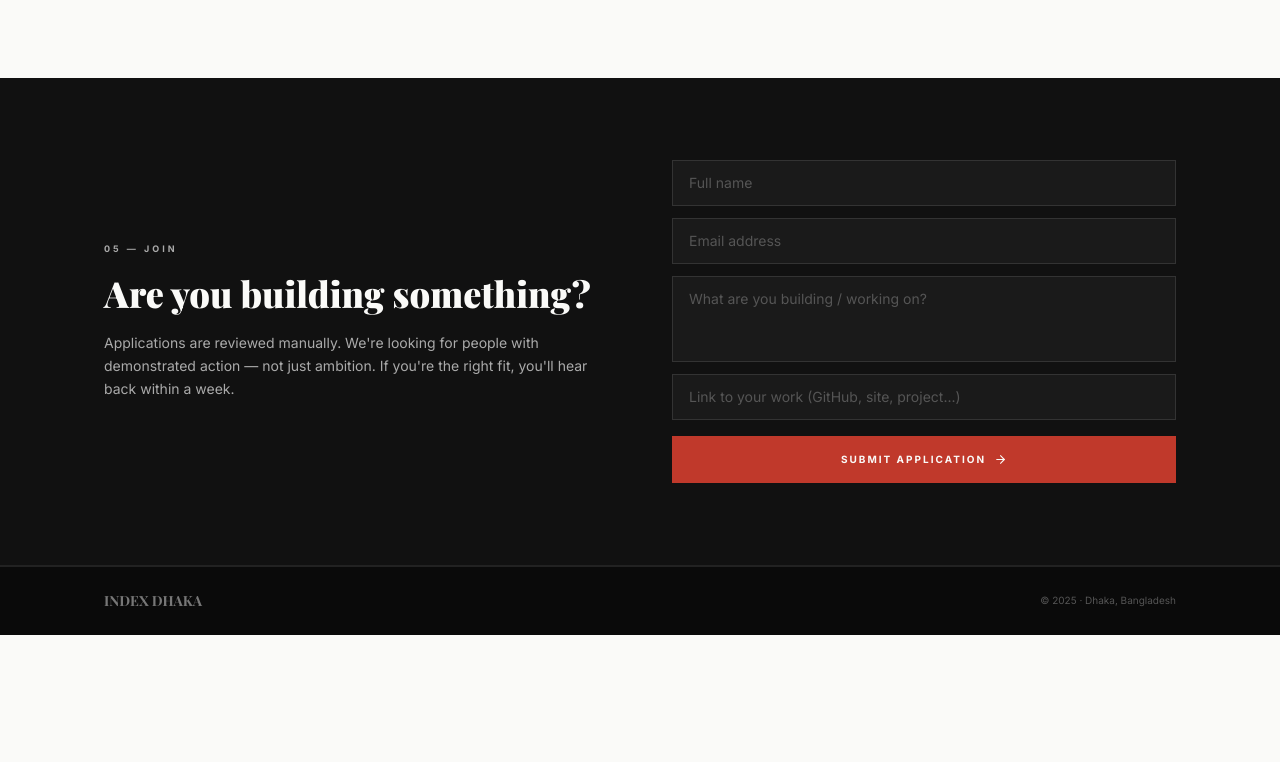
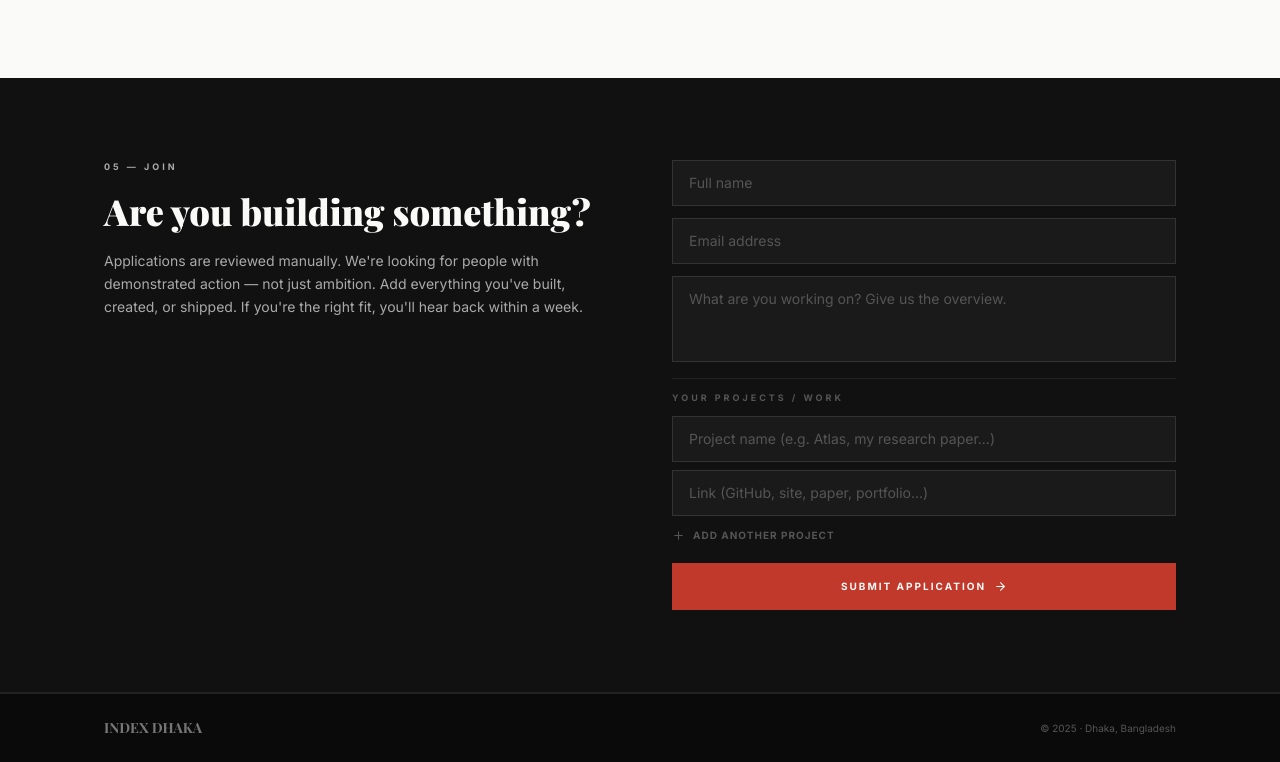
Before and after one commit to ucchash111/index-dhaka, a Next.js app: page / in a window 1280 px wide. Shown: the part 3024-3786 px from the top of the page. Before the commit the page ends 3659 px from the top, so only its background shows below. Built offline with nearby package versions, Linux system fonts and the light colour scheme; no server answers; the database is empty.

Commit message:
Allow multiple projects in application form

```diff
--- a/src/app/admin/applications/ApplicationsClient.tsx
+++ b/src/app/admin/applications/ApplicationsClient.tsx
@@ -2,6 +2,8 @@
 import { useState } from "react";
 import type { Application, ApplicationStatus } from "@/lib/types";
 import { ExternalLink, ChevronDown, ChevronUp } from "lucide-react";
+
+type Project = { name: string; url: string };
 
 const statusColors: Record<ApplicationStatus, string> = {
   pending: "bg-yellow-100 text-yellow-800",
@@ -24,19 +26,13 @@ export default function ApplicationsClient({
       headers: { "Content-Type": "application/json" },
       body: JSON.stringify({ status }),
     });
-    if (res.ok) {
-      setItems((prev) =>
-        prev.map((a) => (a.id === id ? { ...a, status } : a))
-      );
-    }
+    if (res.ok) setItems((prev) => prev.map((a) => (a.id === id ? { ...a, status } : a)));
   };
 
-  const filtered =
-    filter === "all" ? items : items.filter((a) => a.status === filter);
+  const filtered = filter === "all" ? items : items.filter((a) => a.status === filter);
 
   return (
     <div>
-      {/* Filter tabs */}
       <div className="flex gap-1 mb-4 flex-wrap">
         {(["all", "pending", "approved", "rejected"] as const).map((f) => (
           <button
@@ -53,121 +49,101 @@ export default function ApplicationsClient({
         ))}
       </div>
 
-      {/* Table */}
       <div className="bg-white border border-[#ddd] overflow-hidden">
         {filtered.length === 0 ? (
-          <div className="px-6 py-12 text-center text-sm text-[#888]">
-            No applications found.
-          </div>
+          <div className="px-6 py-12 text-center text-sm text-[#888]">No applications found.</div>
         ) : (
           <table className="w-full text-sm">
             <thead>
               <tr className="bg-[#111] text-[#fafaf8]">
-                <th className="text-left px-4 py-3 text-[9px] font-bold tracking-[2px] uppercase">
-                  Applicant
-                </th>
-                <th className="text-left px-4 py-3 text-[9px] font-bold tracking-[2px] uppercase hidden md:table-cell">
-                  Building
-                </th>
-                <th className="text-left px-4 py-3 text-[9px] font-bold tracking-[2px] uppercase hidden sm:table-cell">
-                  Date
-                </th>
-                <th className="text-left px-4 py-3 text-[9px] font-bold tracking-[2px] uppercase">
-                  Status
-                </th>
-                <th className="text-left px-4 py-3 text-[9px] font-bold tracking-[2px] uppercase">
-                  Actions
-                </th>
+                <th className="text-left px-4 py-3 text-[9px] font-bold tracking-[2px] uppercase">Applicant</th>
+                <th className="text-left px-4 py-3 text-[9px] font-bold tracking-[2px] uppercase hidden md:table-cell">Building</th>
+                <th className="text-left px-4 py-3 text-[9px] font-bold tracking-[2px] uppercase hidden sm:table-cell">Date</th>
+                <th className="text-left px-4 py-3 text-[9px] font-bold tracking-[2px] uppercase">Status</th>
+                <th className="text-left px-4 py-3 text-[9px] font-bold tracking-[2px] uppercase">Actions</th>
               </tr>
             </thead>
             <tbody>
-              {filtered.map((app) => (
+              {filtered.map((app) => {
+                const projects: Project[] = Array.isArray(app.projects)
+                  ? app.projects
+                  : typeof app.projects === "string"
+                  ? JSON.parse(app.projects)
+                  : [];
+                const hasProjects = projects.some((p) => p.name || p.url);
+
+                return (
                   <>
-                  <tr
-                    key={app.id}
-                    className="border-b border-[#f0f0f0] hover:bg-[#fafaf8] transition-colors"
-                  >
+                    <tr key={app.id} className="border-b border-[#f0f0f0] hover:bg-[#fafaf8] transition-colors">
                       <td className="px-4 py-3">
-                      <div className="font-semibold text-[#111]">
-                        {app.name}
-                      </div>
+                        <div className="font-semibold text-[#111]">{app.name}</div>
                         <div className="text-xs text-[#888]">{app.email}</div>
                       </td>
                       <td className="px-4 py-3 hidden md:table-cell">
-                      <div className="text-xs text-[#555] max-w-[200px] truncate">
-                        {app.building}
-                      </div>
+                        <div className="text-xs text-[#555] max-w-[200px] truncate">{app.building}</div>
                       </td>
                       <td className="px-4 py-3 hidden sm:table-cell text-xs text-[#888]">
-                      {new Date(app.created_at).toLocaleDateString("en-GB", {
-                        day: "numeric",
-                        month: "short",
-                      })}
+                        {new Date(app.created_at).toLocaleDateString("en-GB", { day: "numeric", month: "short" })}
                       </td>
                       <td className="px-4 py-3">
-                      <span
-                        className={`inline-block px-2 py-1 text-[9px] font-bold tracking-[1px] uppercase ${statusColors[app.status]}`}
-                      >
+                        <span className={`inline-block px-2 py-1 text-[9px] font-bold tracking-[1px] uppercase ${statusColors[app.status]}`}>
                           {app.status}
                         </span>
                       </td>
                       <td className="px-4 py-3">
                         <div className="flex items-center gap-2 flex-wrap">
                           {app.status !== "approved" && (
-                          <button
-                            onClick={() => updateStatus(app.id, "approved")}
-                            className="text-[10px] font-bold text-green-700 hover:underline"
-                          >
+                            <button onClick={() => updateStatus(app.id, "approved")} className="text-[10px] font-bold text-green-700 hover:underline">
                               Approve
                             </button>
                           )}
                           {app.status !== "rejected" && (
-                          <button
-                            onClick={() => updateStatus(app.id, "rejected")}
-                            className="text-[10px] font-bold text-[#c0392b] hover:underline"
-                          >
+                            <button onClick={() => updateStatus(app.id, "rejected")} className="text-[10px] font-bold text-[#c0392b] hover:underline">
                               Reject
                             </button>
                           )}
-                        {app.link && (
-                          <a
-                            href={app.link}
-                            target="_blank"
-                            rel="noopener noreferrer"
+                          <button
+                            onClick={() => setExpanded(expanded === app.id ? null : app.id)}
                             className="text-[#888] hover:text-[#111] transition-colors"
                           >
-                            <ExternalLink size={12} />
-                          </a>
-                        )}
-                        <button
-                          onClick={() =>
-                            setExpanded(expanded === app.id ? null : app.id)
-                          }
-                          className="text-[#888] hover:text-[#111] transition-colors"
-                        >
-                          {expanded === app.id ? (
-                            <ChevronUp size={14} />
-                          ) : (
-                            <ChevronDown size={14} />
-                          )}
+                            {expanded === app.id ? <ChevronUp size={14} /> : <ChevronDown size={14} />}
                           </button>
                         </div>
                       </td>
                     </tr>
+
                     {expanded === app.id && (
-                    <tr key={`${app.id}-expanded`} className="bg-[#fafaf8] border-b border-[#f0f0f0]">
-                      <td colSpan={5} className="px-4 py-3">
-                        <div className="text-[9px] font-bold tracking-[2px] uppercase text-[#888] mb-1">
-                          What they&apos;re building
-                        </div>
-                        <p className="text-sm text-[#333]">{app.building}</p>
-                        {app.link && (
+                      <tr key={`${app.id}-exp`} className="bg-[#fafaf8] border-b border-[#f0f0f0]">
+                        <td colSpan={5} className="px-4 py-4">
+                          <div className="text-[9px] font-bold tracking-[2px] uppercase text-[#888] mb-1">What they&apos;re building</div>
+                          <p className="text-sm text-[#333] mb-4">{app.building}</p>
+
+                          {hasProjects && (
+                            <>
+                              <div className="text-[9px] font-bold tracking-[2px] uppercase text-[#888] mb-2">Projects</div>
+                              <div className="flex flex-col gap-2">
+                                {projects.filter((p) => p.name || p.url).map((p, i) => (
+                                  <div key={i} className="flex items-center gap-3">
+                                    {p.name && <span className="text-sm font-semibold text-[#111]">{p.name}</span>}
+                                    {p.url && (
                                       <a
-                            href={app.link}
+                                        href={p.url}
                                         target="_blank"
                                         rel="noopener noreferrer"
-                            className="inline-flex items-center gap-1 mt-2 text-xs text-[#c0392b] hover:underline"
+                                        className="inline-flex items-center gap-1 text-xs text-[#c0392b] hover:underline"
                                       >
+                                        <ExternalLink size={11} />
+                                        {p.url}
+                                      </a>
+                                    )}
+                                  </div>
+                                ))}
+                              </div>
+                            </>
+                          )}
+
+                          {!hasProjects && app.link && (
+                            <a href={app.link} target="_blank" rel="noopener noreferrer" className="inline-flex items-center gap-1 text-xs text-[#c0392b] hover:underline">
                               <ExternalLink size={11} /> {app.link}
                             </a>
                           )}
@@ -175,7 +151,8 @@ export default function ApplicationsClient({
                       </tr>
                     )}
                   </>
-              ))}
+                );
+              })}
             </tbody>
           </table>
         )}
--- a/src/app/api/apply/route.ts
+++ b/src/app/api/apply/route.ts
@@ -2,15 +2,22 @@ import { NextRequest, NextResponse } from "next/server";
 import sql from "@/lib/db";
 
 export async function POST(req: NextRequest) {
-  const { name, email, building, link } = await req.json();
+  const { name, email, building, link, projects } = await req.json();
 
   if (!name || !email || !building) {
     return NextResponse.json({ error: "Missing required fields" }, { status: 400 });
   }
 
   await sql`
-    INSERT INTO applications (name, email, building, link, status)
-    VALUES (${name}, ${email}, ${building}, ${link || null}, 'pending')
+    INSERT INTO applications (name, email, building, link, projects, status)
+    VALUES (
+      ${name},
+      ${email},
+      ${building},
+      ${link || null},
+      ${JSON.stringify(projects ?? [])}::jsonb,
+      'pending'
+    )
   `;
 
   return NextResponse.json({ ok: true });
--- a/src/components/landing/Apply.tsx
+++ b/src/components/landing/Apply.tsx
@@ -1,17 +1,22 @@
 "use client";
 import { useState } from "react";
-import { ArrowRight, CheckCircle, Loader } from "lucide-react";
+import { ArrowRight, CheckCircle, Loader, Plus, Trash2 } from "lucide-react";
 
 type FormState = "idle" | "loading" | "success" | "error";
+type Project = { name: string; url: string };
 
 export default function Apply() {
   const [state, setState] = useState<FormState>("idle");
-  const [form, setForm] = useState({
-    name: "",
-    email: "",
-    building: "",
-    link: "",
-  });
+  const [form, setForm] = useState({ name: "", email: "", building: "" });
+  const [projects, setProjects] = useState<Project[]>([{ name: "", url: "" }]);
+
+  const addProject = () => setProjects((p) => [...p, { name: "", url: "" }]);
+
+  const removeProject = (i: number) =>
+    setProjects((p) => p.filter((_, idx) => idx !== i));
+
+  const updateProject = (i: number, field: keyof Project, value: string) =>
+    setProjects((p) => p.map((proj, idx) => (idx === i ? { ...proj, [field]: value } : proj)));
 
   const handleSubmit = async (e: React.FormEvent) => {
     e.preventDefault();
@@ -21,14 +26,13 @@ export default function Apply() {
       const res = await fetch("/api/apply", {
         method: "POST",
         headers: { "Content-Type": "application/json" },
-        body: JSON.stringify(form),
+        body: JSON.stringify({
+          ...form,
+          projects: projects.filter((p) => p.name || p.url),
+          link: projects[0]?.url || "",
+        }),
       });
-
-      if (res.ok) {
-        setState("success");
-      } else {
-        setState("error");
-      }
+      setState(res.ok ? "success" : "error");
     } catch {
       setState("error");
     }
@@ -40,7 +44,7 @@ export default function Apply() {
   return (
     <section id="apply" className="bg-[#111] border-b-2 border-[#111]">
       <div className="px-5 py-14 md:px-10 md:py-20 max-w-6xl mx-auto">
-        <div className="grid grid-cols-1 md:grid-cols-2 gap-10 md:gap-16 items-center">
+        <div className="grid grid-cols-1 md:grid-cols-2 gap-10 md:gap-16 items-start">
           {/* Left */}
           <div>
             <div className="text-[9px] font-bold tracking-[3px] uppercase text-[#aaa] mb-4">
@@ -54,8 +58,9 @@ export default function Apply() {
             </h2>
             <p className="text-sm text-[#aaa] leading-relaxed">
               Applications are reviewed manually. We&apos;re looking for people
-              with demonstrated action — not just ambition. If you&apos;re the
-              right fit, you&apos;ll hear back within a week.
+              with demonstrated action — not just ambition. Add everything
+              you&apos;ve built, created, or shipped. If you&apos;re the right
+              fit, you&apos;ll hear back within a week.
             </p>
           </div>
 
@@ -92,20 +97,56 @@ export default function Apply() {
                 />
                 <textarea
                   className={`${inputClass} resize-none`}
-                  placeholder="What are you building / working on?"
+                  placeholder="What are you working on? Give us the overview."
                   rows={3}
                   required
                   value={form.building}
-                  onChange={(e) =>
-                    setForm({ ...form, building: e.target.value })
-                  }
+                  onChange={(e) => setForm({ ...form, building: e.target.value })}
                 />
-                <input
-                  className={inputClass}
-                  placeholder="Link to your work (GitHub, site, project...)"
-                  value={form.link}
-                  onChange={(e) => setForm({ ...form, link: e.target.value })}
-                />
+
+                {/* Projects */}
+                <div className="border-t border-[#222] pt-3 mt-1">
+                  <div className="text-[9px] font-bold tracking-[3px] uppercase text-[#555] mb-3">
+                    Your projects / work
+                  </div>
+                  <div className="flex flex-col gap-2">
+                    {projects.map((proj, i) => (
+                      <div key={i} className="flex gap-2 items-start">
+                        <div className="flex-1 flex flex-col gap-2">
+                          <input
+                            className={inputClass}
+                            placeholder={`Project name (e.g. Atlas, my research paper...)`}
+                            value={proj.name}
+                            onChange={(e) => updateProject(i, "name", e.target.value)}
+                          />
+                          <input
+                            className={inputClass}
+                            placeholder="Link (GitHub, site, paper, portfolio...)"
+                            value={proj.url}
+                            onChange={(e) => updateProject(i, "url", e.target.value)}
+                          />
+                        </div>
+                        {projects.length > 1 && (
+                          <button
+                            type="button"
+                            onClick={() => removeProject(i)}
+                            className="mt-3 text-[#444] hover:text-[#c0392b] transition-colors shrink-0"
+                          >
+                            <Trash2 size={15} />
+                          </button>
+                        )}
+                      </div>
+                    ))}
+                  </div>
+
+                  <button
+                    type="button"
+                    onClick={addProject}
+                    className="mt-3 flex items-center gap-2 text-[10px] font-bold tracking-[1px] uppercase text-[#555] hover:text-[#fafaf8] transition-colors"
+                  >
+                    <Plus size={13} /> Add another project
+                  </button>
+                </div>
 
                 {state === "error" && (
                   <p className="text-[#c0392b] text-xs">
@@ -116,7 +157,7 @@ export default function Apply() {
                 <button
                   type="submit"
                   disabled={state === "loading"}
-                  className="mt-1 flex items-center justify-center gap-2 bg-[#c0392b] text-[#fafaf8] text-[10px] font-bold tracking-[2px] uppercase px-6 py-4 hover:bg-[#a93226] transition-colors disabled:opacity-60 disabled:cursor-not-allowed"
+                  className="mt-2 flex items-center justify-center gap-2 bg-[#c0392b] text-[#fafaf8] text-[10px] font-bold tracking-[2px] uppercase px-6 py-4 hover:bg-[#a93226] transition-colors disabled:opacity-60 disabled:cursor-not-allowed"
                 >
                   {state === "loading" ? (
                     <Loader size={13} className="animate-spin" />
--- a/src/lib/types.ts
+++ b/src/lib/types.ts
@@ -1,4 +1,9 @@
 export type ApplicationStatus = "pending" | "approved" | "rejected";
+
+export interface Project {
+  name: string;
+  url: string;
+}
 
 export interface Application {
   id: string;
@@ -6,6 +11,7 @@ export interface Application {
   email: string;
   building: string;
   link: string;
+  projects: Project[] | string;
   status: ApplicationStatus;
   created_at: string;
 }
```
Lines whose indentation alone changed are shown as unchanged.
